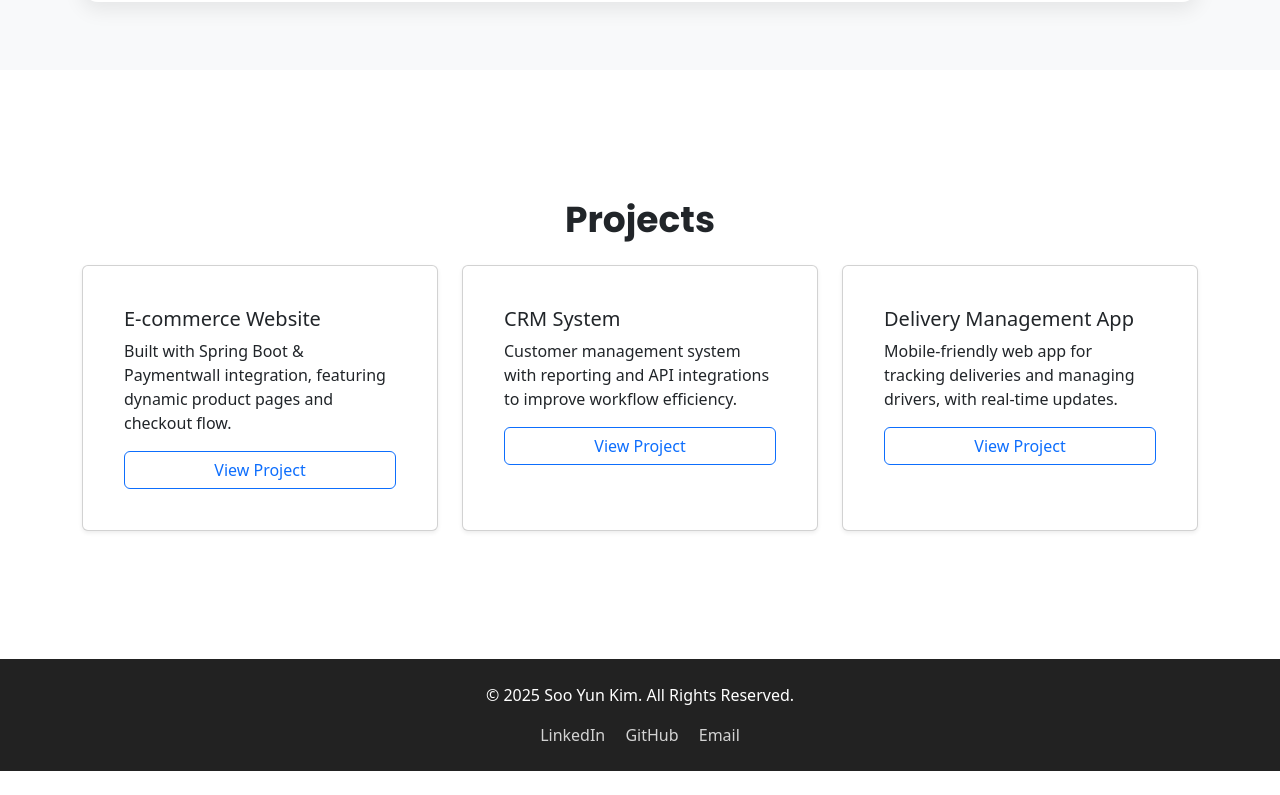
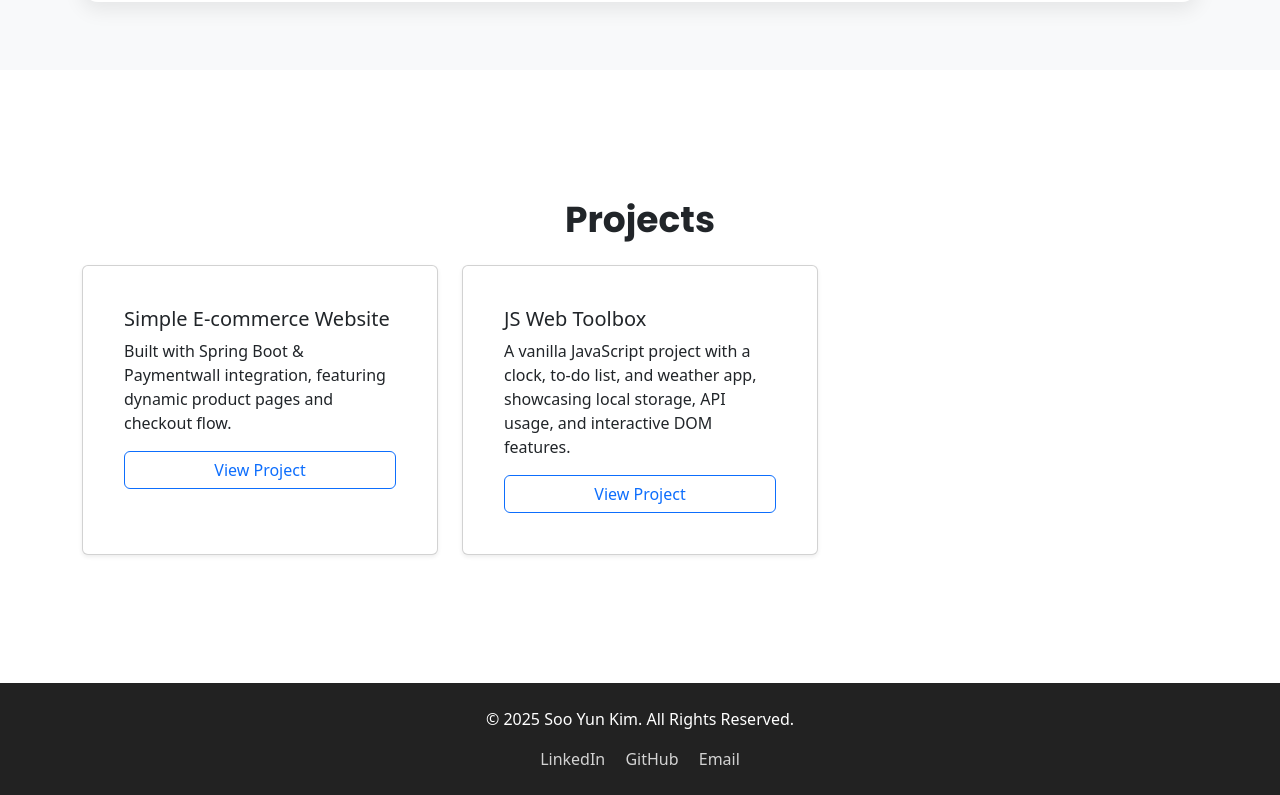
Before and after one commit to ksy1231/portfolio, a plain HTML site: page index.html in a window 1280 px wide. Shown: the part 1876-2671 px from the top of the page. Before the commit the page ends 2647 px from the top, so only its background shows below. Drawn offline with nearby package versions, Linux system fonts and the light colour scheme.

Commit message:
Add JS Web Toolbox project section to portfolio

```diff
--- a/index.html
+++ b/index.html
@@ -103,7 +103,7 @@
             <div class="card project-card h-100 shadow-sm">
                 <!--img src="images/project1.png" class="card-img-top" alt="Project 1"-->
                 <div class="card-body">
-                    <h5 class="card-title">E-commerce Website</h5>
+                    <h5 class="card-title">Simple E-commerce Website</h5>
                     <p class="card-text">Built with Spring Boot & Paymentwall integration, featuring dynamic product pages and checkout flow.</p>
                     <a href="https://ecommerce-mq0e.onrender.com" class="btn btn-outline-primary w-100">View Project</a>
                 </div>
@@ -113,22 +113,21 @@
             <div class="card project-card h-100 shadow-sm">
                 <!--img src="images/project2.png" class="card-img-top" alt="Project 2"-->
                 <div class="card-body">
-                    <h5 class="card-title">CRM System</h5>
-                    <p class="card-text">Customer management system with reporting and API integrations to improve workflow efficiency.</p>
-                    <a href="#" class="btn btn-outline-primary w-100">View Project</a>
+                    <h5 class="card-title">JS Web Toolbox</h5>
+                    <p class="card-text">A vanilla JavaScript project with a clock, to-do list, and weather app, showcasing local storage, API usage, and interactive DOM features.</p>
+                    <a href="https://ksy1231.github.io/js-web-toolbox/" class="btn btn-outline-primary w-100">View Project</a>
                 </div>
             </div>
         </div>
-        <div class="col-md-4">
+        <!--div class="col-md-4">
             <div class="card project-card h-100 shadow-sm">
-                <!--img src="images/project3.png" class="card-img-top" alt="Project 3"-->
                 <div class="card-body">
                     <h5 class="card-title">Delivery Management App</h5>
                     <p class="card-text">Mobile-friendly web app for tracking deliveries and managing drivers, with real-time updates.</p>
                     <a href="#" class="btn btn-outline-primary w-100">View Project</a>
                 </div>
             </div>
-        </div>
+        </div-->
     </div>
 </section>
 
```
Also changed, not shown: 1 other file.
